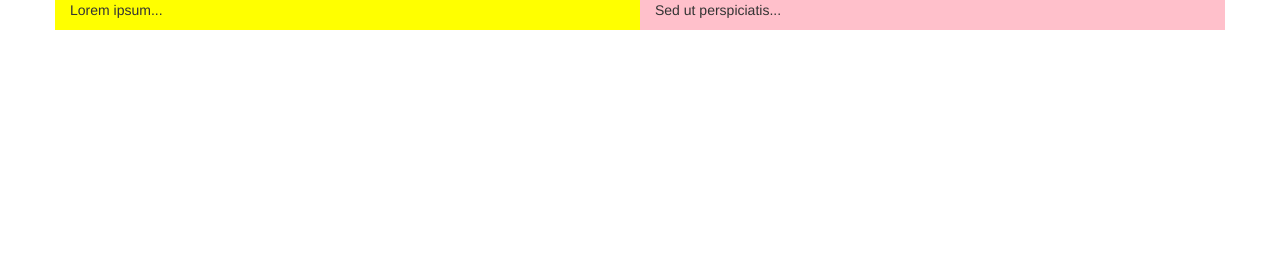
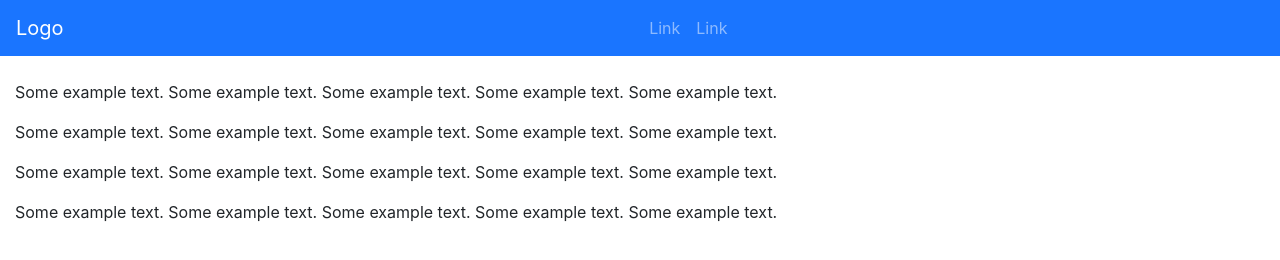
Before and after one commit to hiddenwings/BootstrapSite, a plain HTML site: page index.html in a window 1280 px wide. Drawn offline with nearby package versions, Linux system fonts and the light colour scheme.

Commit message:
third commit

```diff
--- a/index.html
+++ b/index.html
@@ -2,26 +2,38 @@
 <html>
   <head>
     <!-- Coonnect css -->
-    <link rel="stylesheet" type="text/css" href="style/style.css" />
+    <link rel="stylesheet" type="text/css" href="style/style.css">
     <!-- Latest compiled and minified CSS -->
-   <link rel="stylesheet" href="https://maxcdn.bootstrapcdn.com/bootstrap/3.3.7/css/bootstrap.min.css">
-   <!-- jQuery library -->
-   <script src="https://ajax.googleapis.com/ajax/libs/jquery/3.3.1/jquery.min.js"></script>
-   <!-- Latest compiled JavaScript -->
-   <script src="https://maxcdn.bootstrapcdn.com/bootstrap/3.3.7/js/bootstrap.min.js"></script>
-   <meta name="viewport" content="width=device-width, initial-scale=1">
+    <link rel="stylesheet" href="https://maxcdn.bootstrapcdn.com/bootstrap/4.1.3/css/bootstrap.min.css">
+    <!-- jQuery library -->
+    <script src="https://ajax.googleapis.com/ajax/libs/jquery/3.3.1/jquery.min.js"></script>
+    <!-- Popper JS -->
+    <script src="https://cdnjs.cloudflare.com/ajax/libs/popper.js/1.14.3/umd/popper.min.js"></script>
+    <!-- Latest compiled JavaScript -->
+    <script src="https://maxcdn.bootstrapcdn.com/bootstrap/4.1.3/js/bootstrap.min.js"></script>
+    <meta name="viewport" content="width=device-width, initial-scale=1">
   </head>
   <body>
-    <div class="container">
-      <div class="row">
-        <div class="col-sm-6" style="background-color:yellow;">
-          <p>Lorem ipsum...</p>
-        </div>
-        <div class="col-sm-6" style="background-color:pink;">
-          <p>Sed ut perspiciatis...</p>
-        </div>
+    <nav class="navbar navbar-expand-sm bg-color navbar-dark sticky-top">
+    <a class="navbar-brand" href="#">Logo</a>
+      <div class="links">
+        <ul class="navbar-nav" >
+          <li class="nav-item">
+            <a class="nav-link" href="#">Link</a>
+          </li>
+          <li class="nav-item">
+            <a class="nav-link" href="#">Link</a>
+          </li>
+        </ul>
       </div>
-    </div>
+  </nav>
+
+  <div class="container-fluid"><br>
+    <p>Some example text. Some example text. Some example text. Some example text. Some example text.</p>
+    <p>Some example text. Some example text. Some example text. Some example text. Some example text.</p>
+    <p>Some example text. Some example text. Some example text. Some example text. Some example text.</p>
+    <p>Some example text. Some example text. Some example text. Some example text. Some example text.</p>
+  </div>
   </body>
   <footer></footer>
 </html>
--- a/style/style.css
+++ b/style/style.css
@@ -0,0 +1,7 @@
+.bg-color {
+  background-color: #1a75ff;
+}
+.links {
+  margin-left: 45%;
+  box-sizing: border-box;
+}
```
